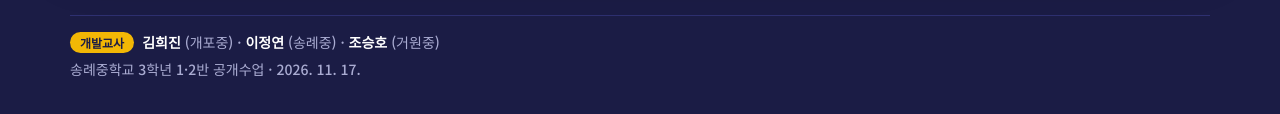
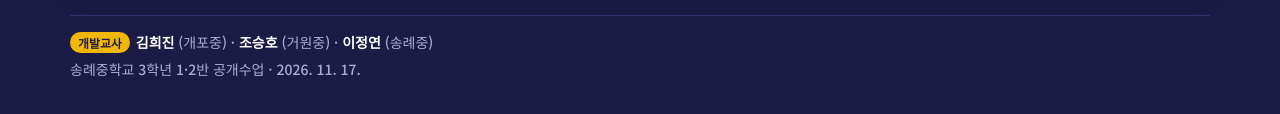
Before and after one commit to barbieeyes/songrye-dream-2026, a plain HTML site: page journey/index.html in a window 1280 px wide. Shown: the part 884-998 px from the top of the page. Drawn offline with Linux system fonts and the light colour scheme.

Commit message:
여정 영상 페이지: 개발교사 한 줄 표시, 순서 김희진·조승호·이정연
Co-Authored-By: Claude Opus 5.5 <noreply@anthropic.com>
Claude-Session: https://claude.ai/code/session_01NW8n1tCkHWVtZ48ayToBgh

```diff
--- a/journey/index.html
+++ b/journey/index.html
@@ -39,6 +39,8 @@ h1{margin:0;font-weight:900;font-size:clamp(28px,5vw,48px);letter-spacing:-.02em
 .chap button.on{background:#fff;color:var(--navy);border-color:#fff}
 .credit{border-top:1px solid #2e3070;padding-top:16px;display:grid;gap:6px;font-size:14px;color:var(--mute)}
 .credit b{color:#fff}
+.devs{white-space:nowrap;font-size:clamp(10.5px,3.45vw,14px)}
+.devs .tag{font-size:.85em;padding:2px 8px;margin-right:6px}
 .tag{display:inline-block;background:var(--c4);color:var(--navy);border-radius:999px;padding:2px 10px;font-weight:900;font-size:12px;margin-right:8px}
 .stripe{height:6px;display:flex}.stripe span{flex:1}
 @media (max-width:560px){.time{min-width:70px;font-size:12px}.chap button{font-size:13px;padding:6px 11px}}
@@ -56,7 +58,7 @@ h1{margin:0;font-weight:900;font-size:clamp(28px,5vw,48px);letter-spacing:-.02em
   <div class="chap" id="chap"></div>
 
   <div class="credit">
-    <div><span class="tag">개발교사</span><b>김희진</b> (개포중) · <b>이정연</b> (송례중) · <b>조승호</b> (거원중)</div>
+    <div class="devs"><span class="tag">개발교사</span><b>김희진</b> (개포중) · <b>조승호</b> (거원중) · <b>이정연</b> (송례중)</div>
     <div>송례중학교 3학년 1·2반 공개수업 · 2026. 11. 17.</div>
   </div>
 </main>
```
